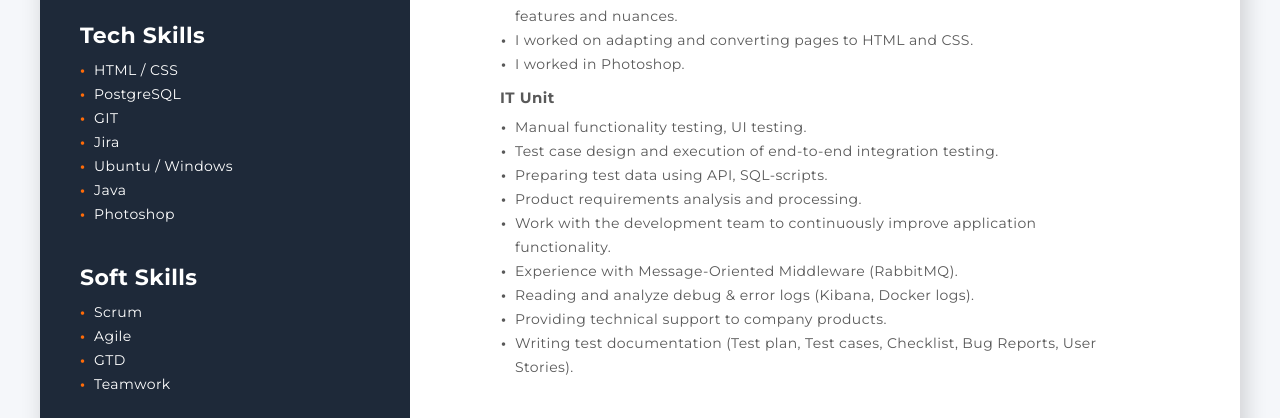
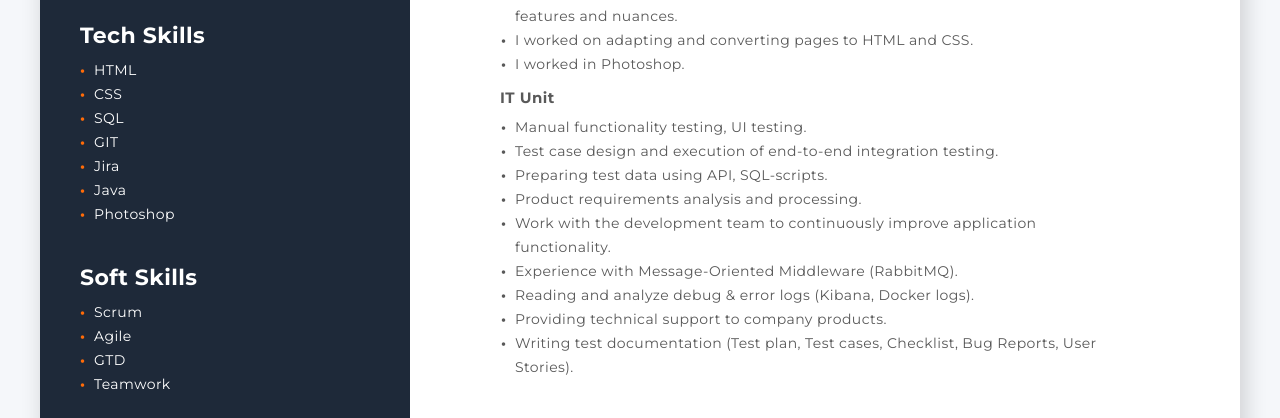
Before and after one commit to HannaSheredeko/hannasheredeko.github.io, a plain HTML site: page index.html in a window 1280 px wide. Shown: the part 659-1077 px from the top of the page. Drawn offline with nearby package versions, Linux system fonts and the light colour scheme.

Commit message:
Update index.html

```diff
--- a/index.html
+++ b/index.html
@@ -86,11 +86,12 @@
                 <div>
                     <h3 class="sidebar-heading">Tech Skills</h3>
                     <ul class="sidebar-ul">
-                        <li>HTML / CSS</li>
-                        <li>PostgreSQL</li>
+                        <li>HTML</li>
+                        <li>CSS</li>
+                        <li>SQL</li>
                         <li>GIT</li>
                         <li>Jira</li>
-                        <li>Ubuntu / Windows</li>
+                        <!-- <li>Ubuntu / Windows</li> -->
                         <li>Java</li>
                         <li>Photoshop</li>
                     </ul>
```
